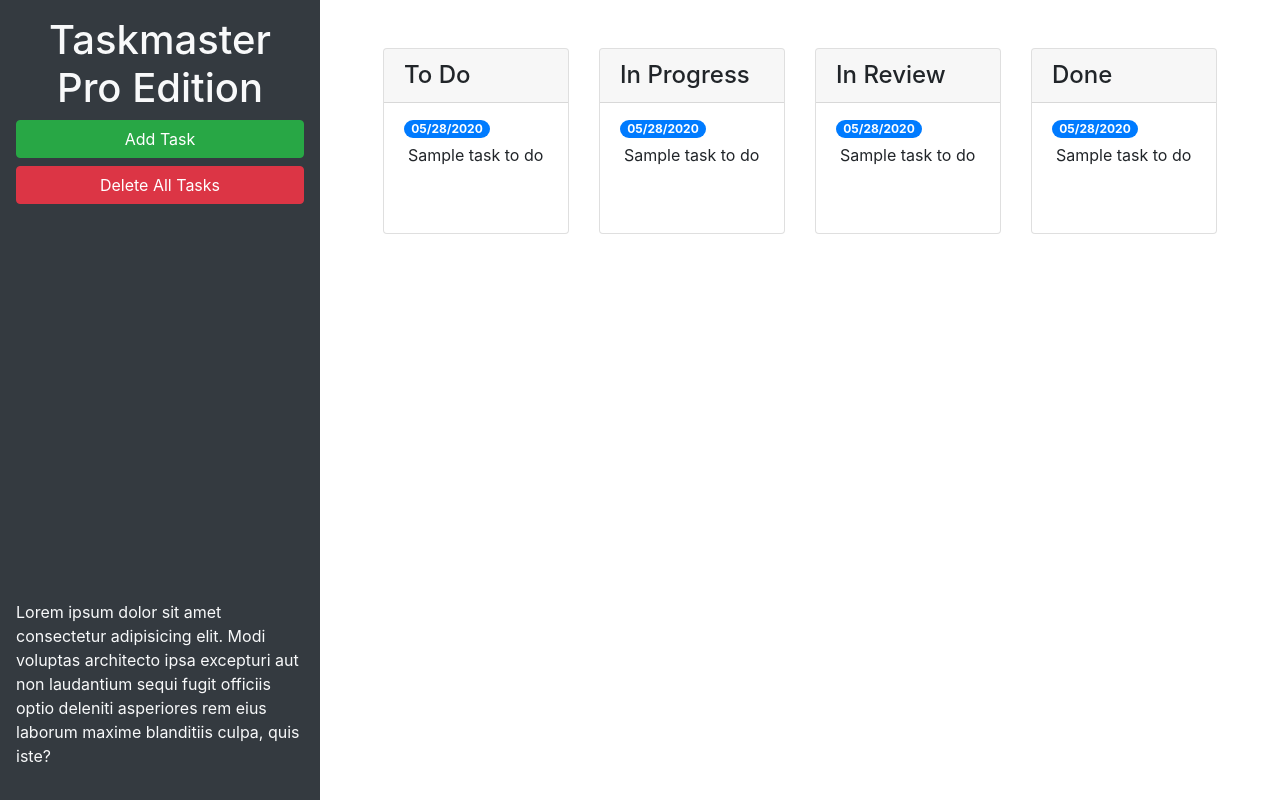
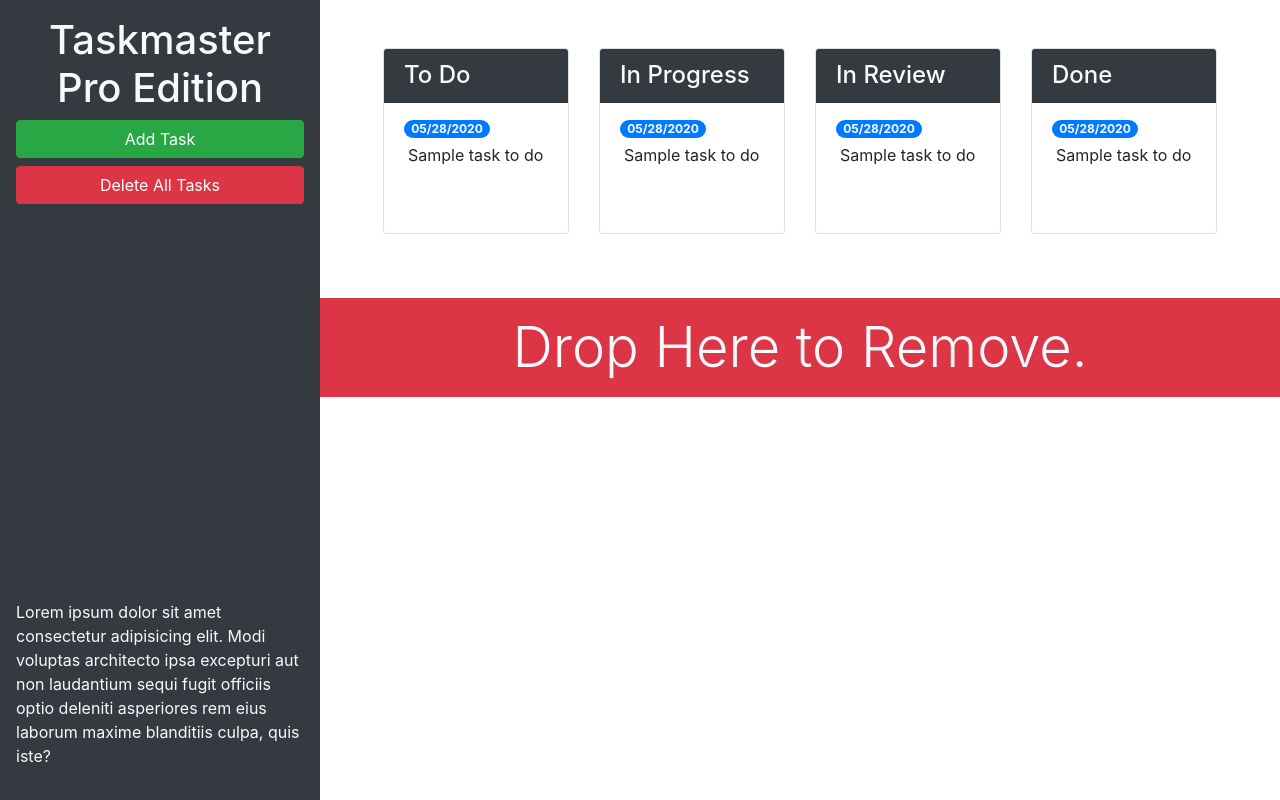
Before and after one commit to geocode-matt/taskmaster-pro, a plain HTML site: page index.html in a window 1280 px wide. Drawn offline with nearby package versions, Linux system fonts and the light colour scheme.

Commit message:
added boostrap card and form styling features

```diff
--- a/index.html
+++ b/index.html
@@ -13,23 +13,23 @@
 <body>
 
   <div class="row min-vh-100 no-gutters">
-    <header class="col-12 col-lg-3 bg-dark text-light d-flex flex-column p-4 p-lg-3">
+    <header class="col-12 col-lg-3 bg-dark sticky-top text-light d-flex flex-column p-4 p-lg-3">
       <h1 class="text-center">Taskmaster Pro Edition</h1>
       <button id="create-task" class="btn btn-block btn-success" data-toggle="modal" data-target="#task-form-modal">Add
         Task</button>
       <button id="remove-tasks" class="btn btn-block btn-danger">Delete All Tasks</button>
-      <p class="mt-auto">Lorem ipsum dolor sit amet consectetur adipisicing elit. Modi voluptas architecto ipsa
+      <p class="mt-auto d-none d-lg-block">Lorem ipsum dolor sit amet consectetur adipisicing elit. Modi voluptas architecto ipsa
         excepturi aut non
         laudantium sequi fugit officiis optio deleniti asperiores rem eius laborum maxime blanditiis culpa, quis iste?
       </p>
     </header>
-    <main class="col-12 col-lg-9">
+    <main class="col-12 col-lg-9 d-flex flex-column">
       <div class="m-5 row justify-content-around">
 
         <!-- todo start -->
         <div class="col-12 col-md-6 col-xl-3 mb-3">
           <div class="card">
-            <h4 class="card-header">
+            <h4 class="card-header bg-dark text-light">
               To Do
             </h4>
             <ul id="list-toDo" class="list-group list-group-flush">
@@ -41,11 +41,10 @@
           </div>
         </div>
         <!-- todo end -->
-
         <!-- in progress start -->
         <div class="col-12 col-md-6 col-xl-3 mb-3">
           <div class="card">
-            <h4 class="card-header">
+            <h4 class="card-header bg-dark text-light">
               In Progress
             </h4>
             <ul id="list-inProgress" class="list-group list-group-flush">
@@ -57,11 +56,10 @@
           </div>
         </div>
         <!-- in progress end -->
-
         <!-- in review start -->
         <div class="col-12 col-md-6 col-xl-3 mb-3">
           <div class="card">
-            <h4 class="card-header">
+            <h4 class="card-header bg-dark text-light">
               In Review
             </h4>
             <ul id="list-inReview" class="list-group list-group-flush">
@@ -73,11 +71,10 @@
           </div>
         </div>
         <!-- in review end -->
-
         <!-- done start -->
         <div class="col-12 col-md-6 col-xl-3 mb-3">
           <div class="card">
-            <h4 class="card-header">
+            <h4 class="card-header bg-dark text-light">
               Done
             </h4>
             <ul id="list-done" class="list-group list-group-flush">
@@ -89,8 +86,11 @@
           </div>
         </div>
         <!-- done end -->
-
-
+      </div>
+      <div id="trash">
+        <div class="w-100 bg-danger p-3 text-center text-light display-4 mt-auto">
+          Drop Here to Remove.
+        </div>
       </div>
     </main>
   </div>
```
